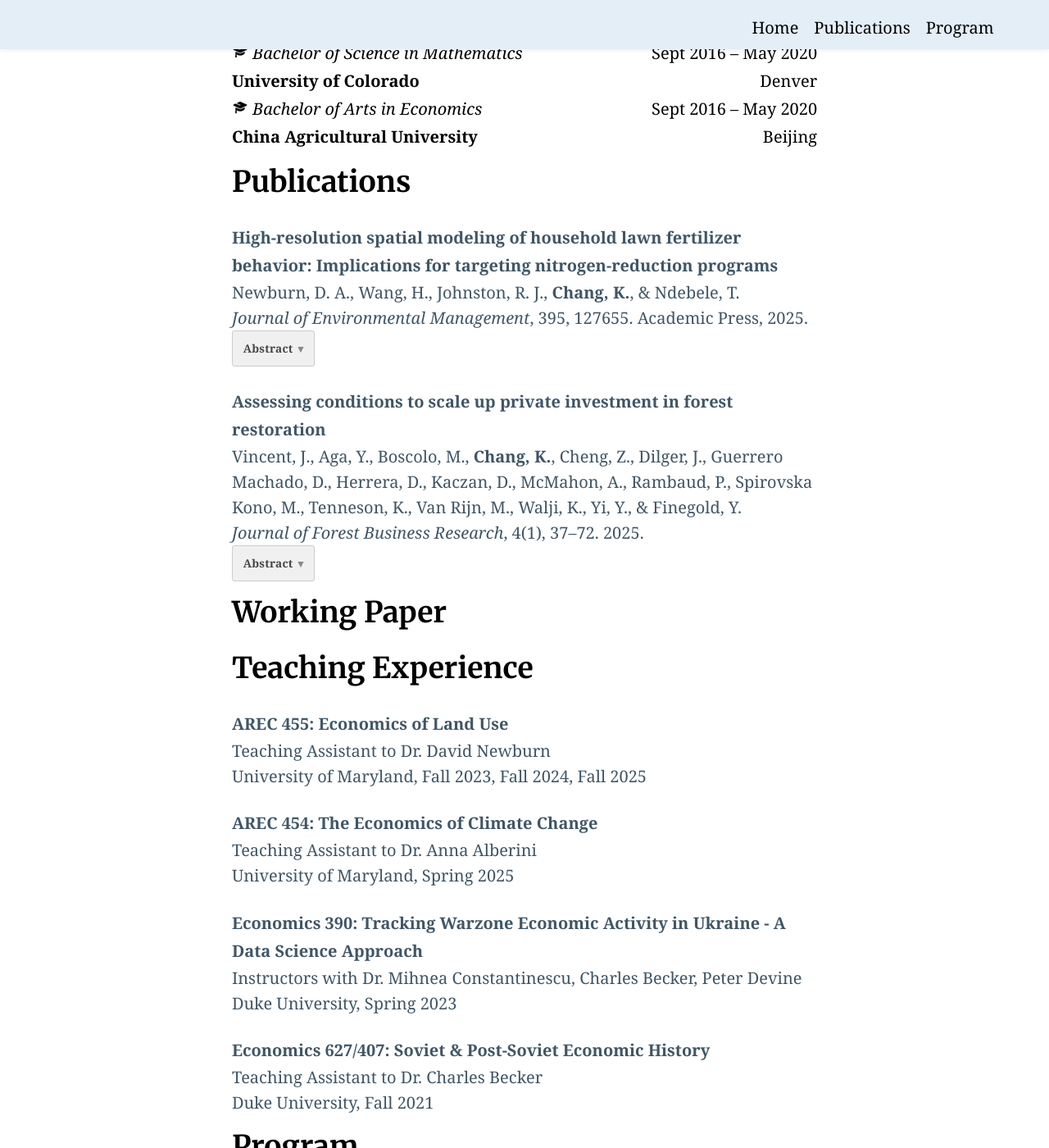
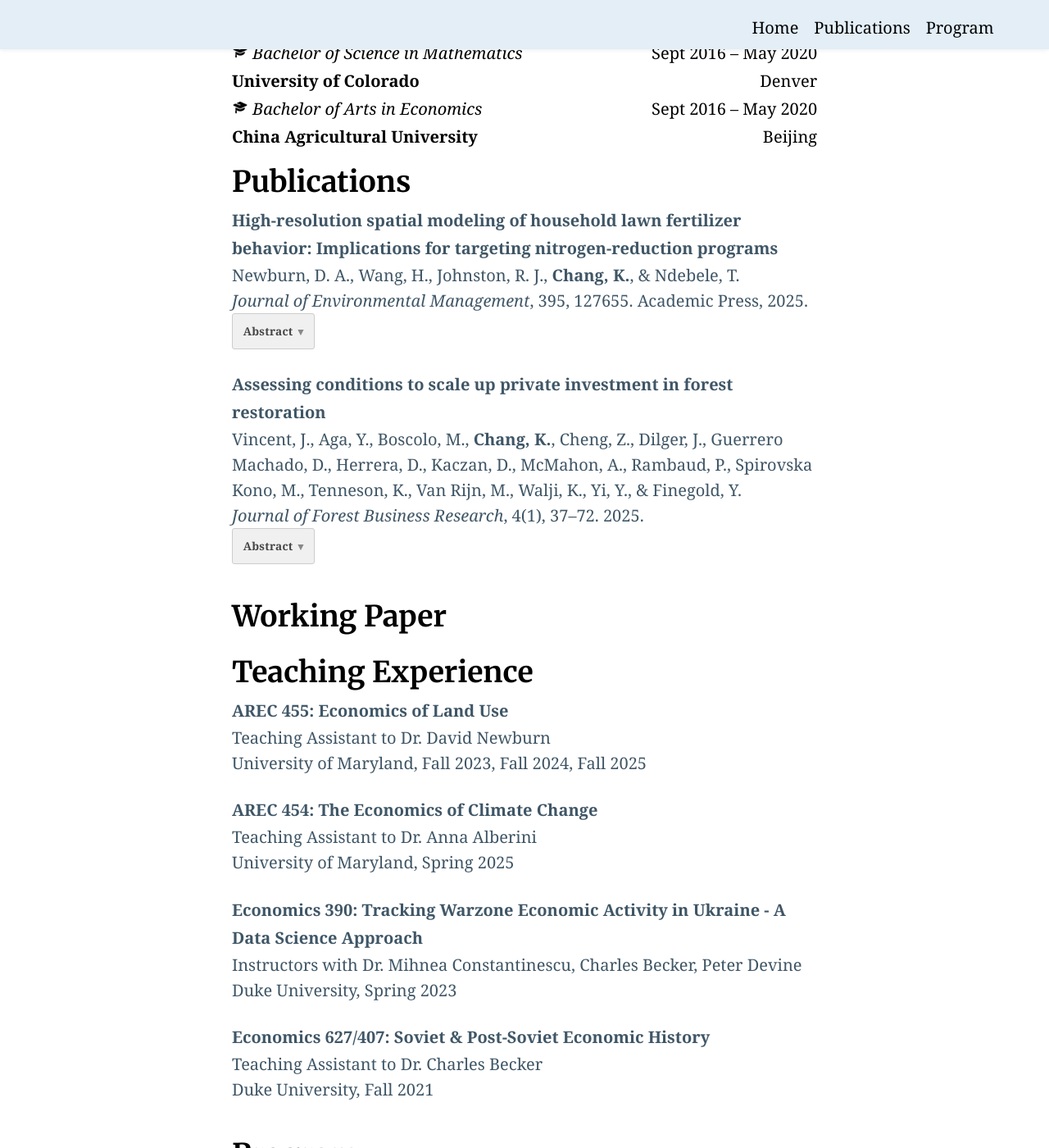
Before and after one commit to KaichaoChang/KaichaoChang.github.io, a Jekyll site: the page built from index.md, in a window 1280 px wide and 1400 px high, scrolled down 1158 px. Shown: the whole window at 82% size. Built offline with Jekyll 4.4.1, drawn with Linux system fonts in a browser that asks for light colours.

Commit message:
Move all section spacing to margin-bottom; remove before-space
Co-Authored-By: Claude Sonnet 4.6 <noreply@anthropic.com>

```diff
--- a/_includes/site-styles.html
+++ b/_includes/site-styles.html
@@ -157,11 +157,11 @@
   }
 
   .typeset .publication-item {
-    margin-top: 1.5rem;
+    margin-top: 0;
+    margin-bottom: 1.5rem;
+  }
+  .typeset .publication-item:last-child {
     margin-bottom: 0;
-  }
-  .typeset .publication-item:first-child {
-    margin-top: 0;
   }
 
   .typeset .publication-title {
--- a/assets/styles.scss
+++ b/assets/styles.scss
@@ -36,20 +36,22 @@ body,
   background: #E1F5FE;
 }
 
-// Spacing only before elements, not after
+// Spacing only after elements, not before
 .typeset h2 {
-  padding-top: 2rem !important;
-  margin-bottom: 0 !important;
+  padding-top: 0 !important;
+  margin-top: 0 !important;
+  margin-bottom: 2rem !important;
 }
 
 .typeset h3 {
-  padding-top: 1.4rem !important;
-  margin-bottom: 0 !important;
+  padding-top: 0 !important;
+  margin-top: 0 !important;
+  margin-bottom: 1.4rem !important;
 }
 
 .typeset p {
-  margin-top: .7rem !important;
-  margin-bottom: 0 !important;
+  margin-top: 0 !important;
+  margin-bottom: .7rem !important;
 }
 
 .typeset p a,
@@ -115,10 +117,10 @@ body,
 }
 
 .education-item {
-  margin-top: 1.8rem;
-  margin-bottom: 0;
-  &:first-child {
-    margin-top: 0;
+  margin-top: 0;
+  margin-bottom: 1.8rem;
+  &:last-child {
+    margin-bottom: 0;
   }
 }
 
```
